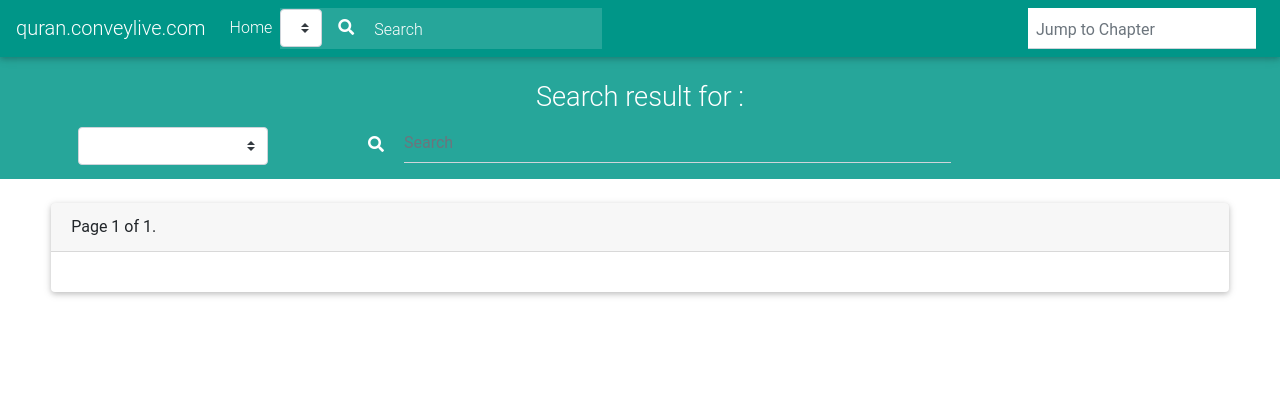
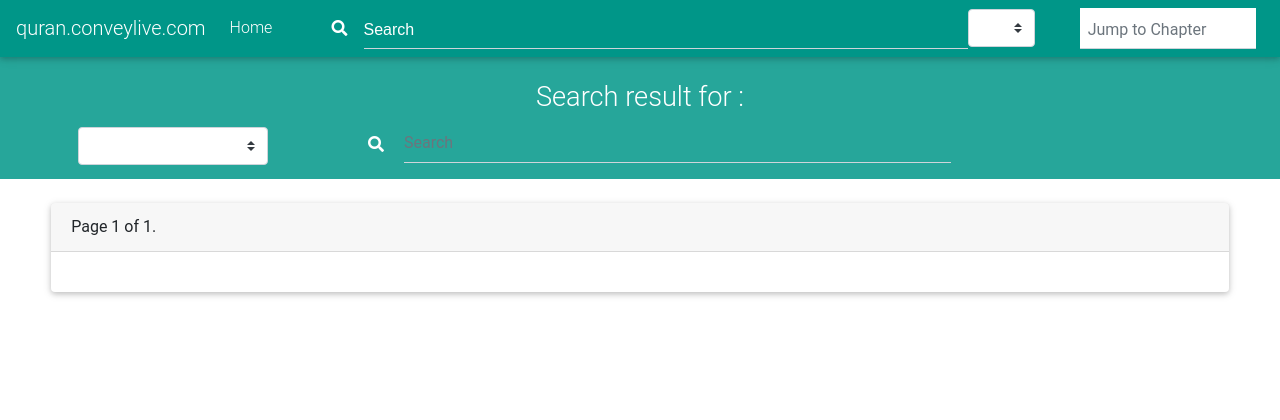
Before and after one commit to aazhbd/quoteshare, a Django app: page /search/ in a window 1280 px wide. Shown: the top 420 px of the page. Run offline with Django 3.2, Linux system fonts and the light colour scheme; data that the repository does not hold is empty; some libraries are stand-ins or nearby versions.

Commit message:
Updated search, styles, pagination, query settings.

```diff
--- a/qquote/static/css/style.css
+++ b/qquote/static/css/style.css
@@ -100,11 +100,22 @@ a{
   min-height: 26px;
 }
 
+.search-box::-webkit-input-placeholder { color: white; }  /* WebKit, Blink, Edge */
+.search-box:-moz-placeholder { color: white; }  /* Mozilla Firefox 4 to 18 */
+.search-box::-moz-placeholder { color: white; }  /* Mozilla Firefox 19+ */
+.search-box:-ms-input-placeholder { color: white; }  /* Internet Explorer 10-11 */
+.search-box::-ms-input-placeholder { color: white; }  /* Microsoft Edge */
+
 .search-box {
-  font-family: Roboto, 'Font Awesome\ 5 Free';
+  color: white;
+  font-family: Arial, 'Font Awesome\ 5 Free';
   font-style: normal;
   font-weight: normal;
   text-decoration: inherit;
+}
+
+.search-box:focus {
+  color: white;
 }
 
 .footer {
--- a/qquote/templates/main.html
+++ b/qquote/templates/main.html
@@ -28,9 +28,13 @@
             <li class="nav-item">
                 <a class="nav-link" href="/">Home<span class="sr-only">(current)</span></a>
             </li>
-            <li class="nav-item active">
-                <form class="form-inline bg-primary teal lighten-1 ml-auto p-0" method="get" action="/search/">
-                    <select name="lang" class="form-control custom-select mr-3">
+        </ul>
+
+        <form class="md-form my-0 d-flex row w-100 justify-content-center align-content-center form-inline ml-auto p-0" method="get" action="/search/">
+            <i class="fas fa-search text-white my-0" aria-hidden="true"></i>
+            <input class="form-control ml-3 w-75 search-box my-0" name="q" type="text" placeholder="Search" aria-label="Search">
+
+            <select name="lang" class="custom-select col-xl-1 col-lg-2 col-md-2 col-sm-2 col-2 my-0">
             {% for lang in language_info %}
                 {% if lang.iso_code == 'en' %}
                 <option value="{{ lang.iso_code|lower }}" selected>{{ lang.iso_code|upper }}</option>
@@ -39,14 +43,8 @@
                 {% endif %}
             {% endfor %}
             </select>
-                    <div class="md-form my-0">
-                        <i class="fas fa-search text-white" aria-hidden="true"></i>
-                        <input class="form-control mr-sm-2 ml-3 w-75 border-0" name="q" type="text" placeholder="Search"
-                               aria-label="Search">
-                    </div>
         </form>
-            </li>
-        </ul>
+
         <div class="md-form my-0 mx-2 white">
             <input id="selected-chapter" list="select-chapters" value="" placeholder="Jump to Chapter" class="my-0 pl-2 form-control">
             <datalist id="select-chapters" class="w-100">
```
Lines whose indentation alone changed are shown as unchanged.
